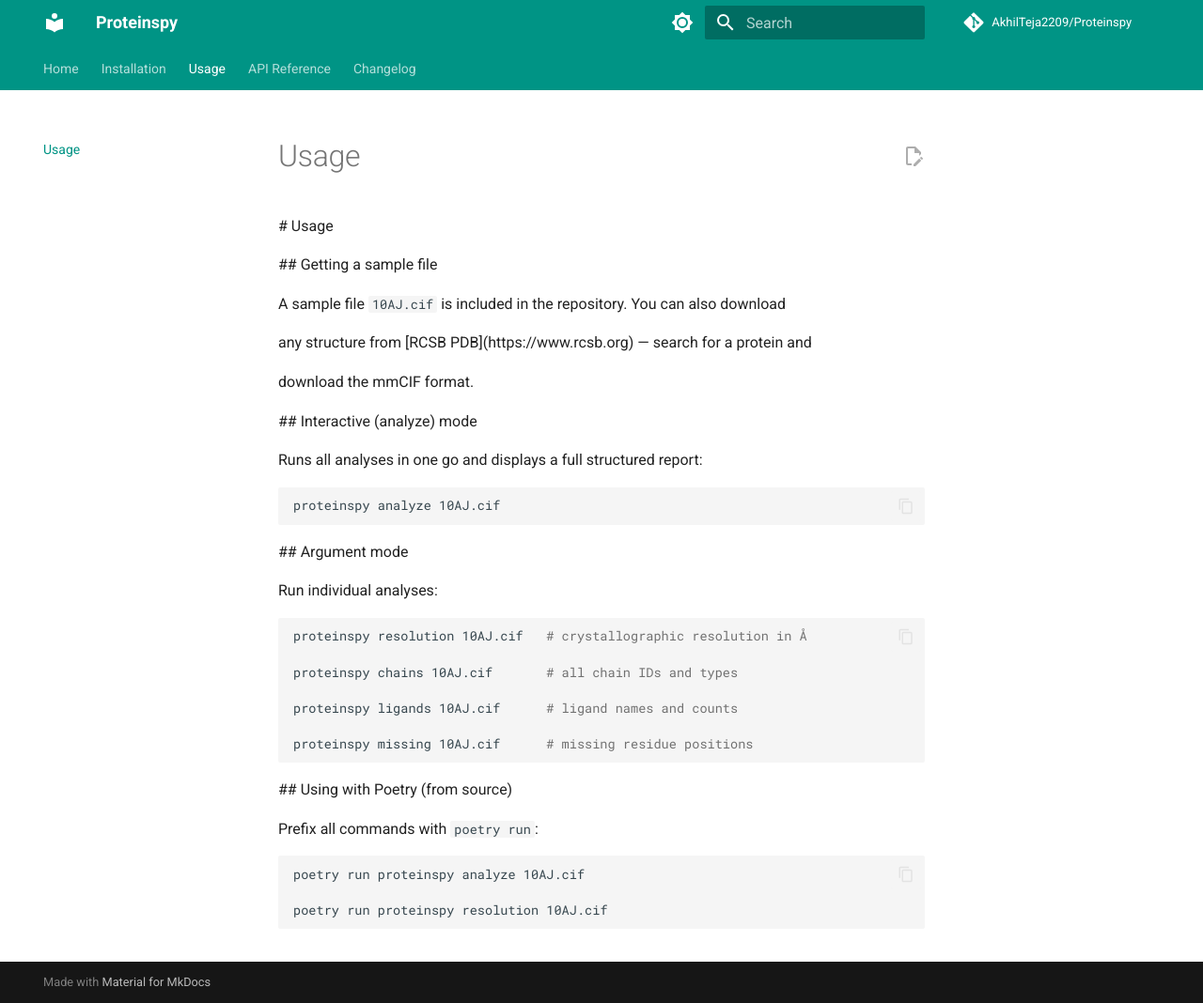
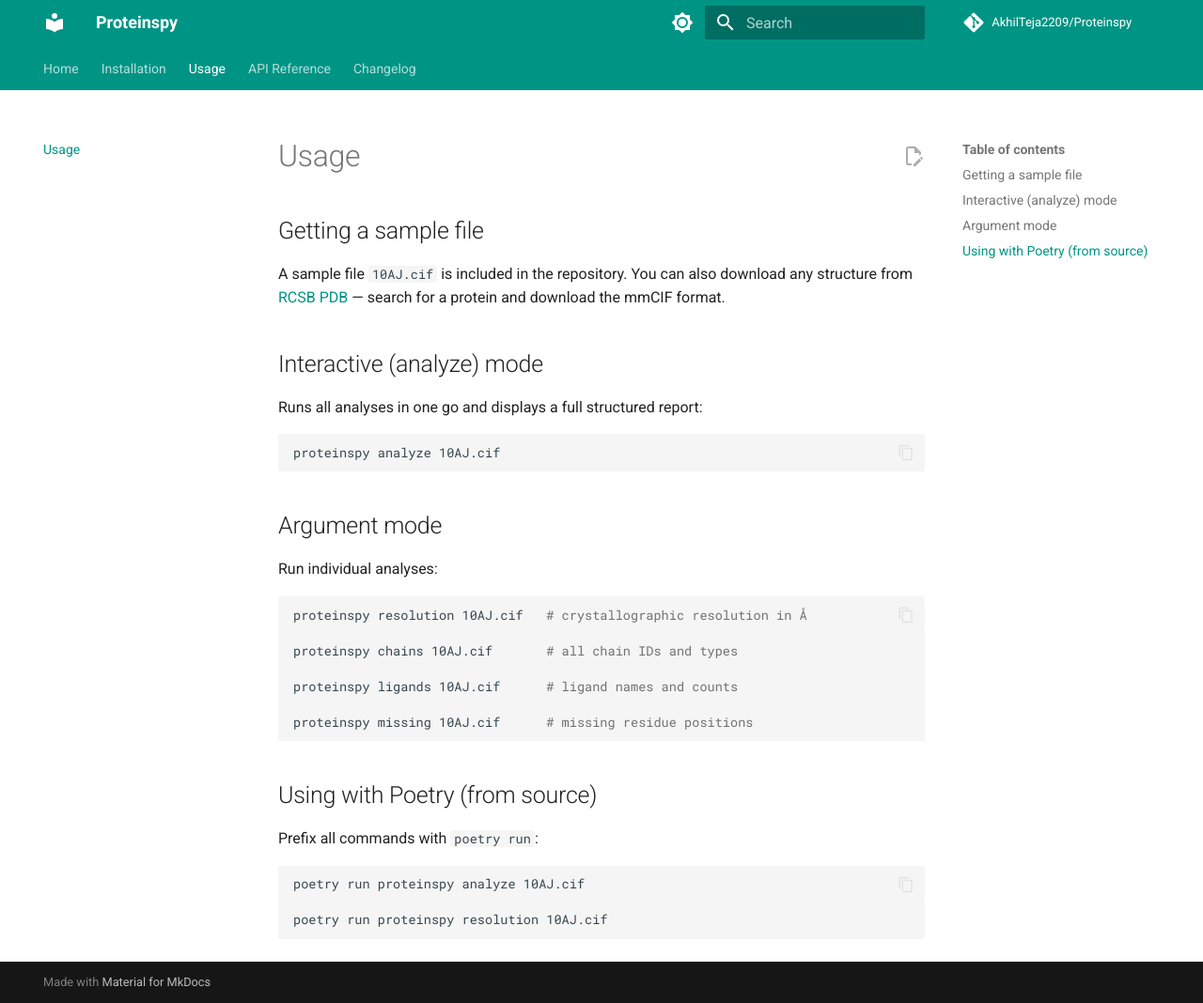
Before and after one commit to AkhilTeja2209/Proteinspy, an MkDocs documentation site: the page built from docs/usage.md, in a window 1280 px wide and 1068 px high. Shown: the whole window at 94% size. Built offline with MkDocs 1.6.1 and Material for MkDocs 9.7.7, drawn with Linux system fonts in a browser that asks for light colours; comment, search, counter and statistics services are not loaded.

Commit message:
Refactor usage.md for better clarity and structure
Updated headings and improved text formatting in usage documentation.

```diff
--- a/docs/usage.md
+++ b/docs/usage.md
@@ -1,20 +1,16 @@
-\# Usage
+# Usage
 
 
 
-\## Getting a sample file
+## Getting a sample file
 
 
 
-A sample file `10AJ.cif` is included in the repository. You can also download
-
-any structure from \[RCSB PDB](https://www.rcsb.org) — search for a protein and
-
-download the mmCIF format.
+A sample file `10AJ.cif` is included in the repository. You can also download any structure from [RCSB PDB](https://www.rcsb.org) — search for a protein and download the mmCIF format.
 
 
 
-\## Interactive (analyze) mode
+## Interactive (analyze) mode
 
 
 
@@ -30,7 +26,7 @@ proteinspy analyze 10AJ.cif
 
 
 
-\## Argument mode
+## Argument mode
 
 
 
@@ -52,7 +48,7 @@ proteinspy missing 10AJ.cif      # missing residue positions
 
 
 
-\## Using with Poetry (from source)
+## Using with Poetry (from source)
 
 
 
```
